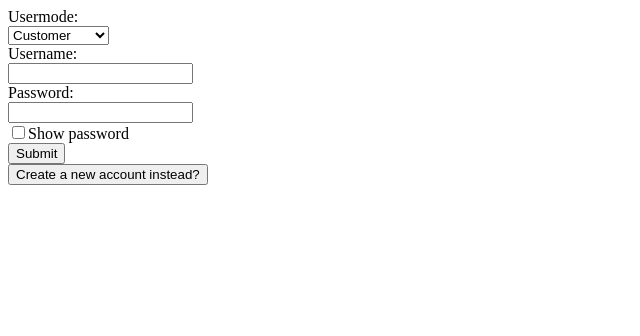
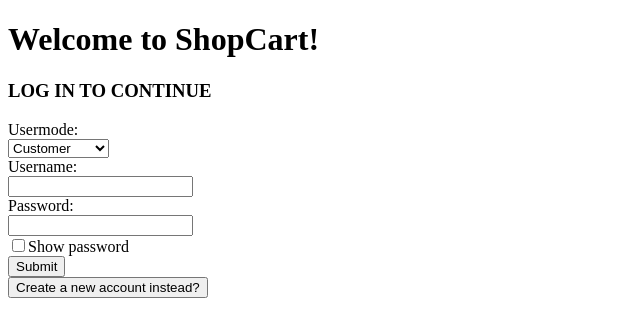
Before and after one commit to Asmaa06/shopcart, a plain HTML site: page index.html in a window 1280 px wide. Shown: the whole page, without its empty margins (0-640 px from the left). Drawn offline with Linux system fonts and the light colour scheme.

Commit message:
Add good message

```diff
--- a/index.html
+++ b/index.html
@@ -7,23 +7,41 @@
 
 <body>
     <div>
+        <h1>
+            Welcome to ShopCart!
+        </h1>
+    </div>
+    <div>
+        <h3>LOG IN TO CONTINUE</h3>
+    </div>
+    <div>
         <form action="#">
+            <div>
                 <label>Usermode:</label><br>
                 <select>
                     <option>Customer</option>
                     <option>Administrator</option>
                 </select>
-            <br>
+            </div>
+
+            <div>
                 <label>Username:</label><br>
                 <input type="text" />
-            <br>
+            </div>
+
+            <div>
                 <label>Password:</label><br>
                 <input type="password" /><br>
-            <input type="checkbox"><label>Show password</label>
-            <br>
+                <input type="checkbox"><label class="label">Show password</label>
+            </div>
+
+            <div>
                 <button>Submit</button>
-            <br>
+            </div>
+
+            <div>
                 <button>Create a new account instead?</button>
+            </div>
         </form>
     </div>
 </body>
```
Lines whose indentation alone changed are shown as unchanged.
